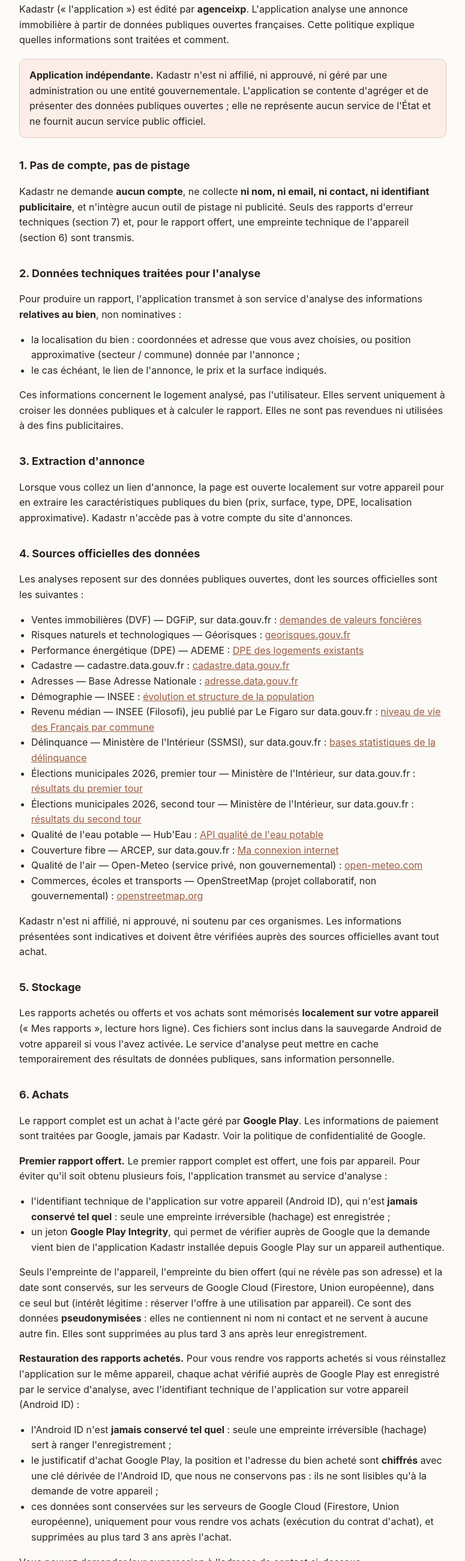
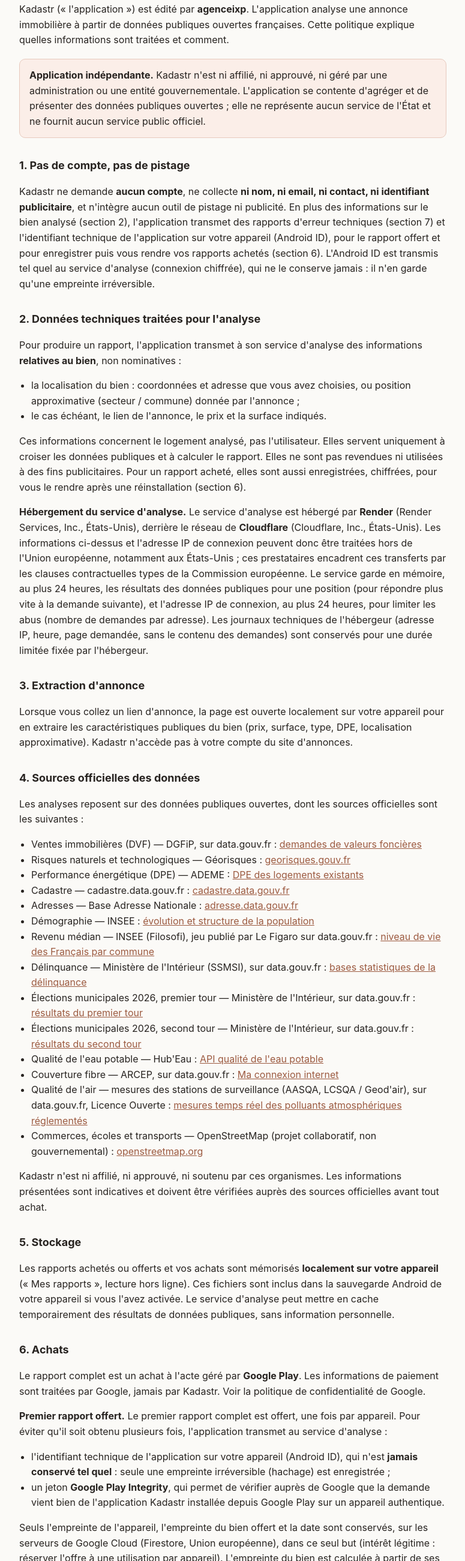
Before and after one commit to baptistemchl/kadastr-legal, a plain HTML site: page index.html in a window 1280 px wide. Shown: the part 198-2800 px from the top of the page at 60% size, without its empty margins (252-1027 px from the left). Drawn offline with Linux system fonts and the light colour scheme.

Commit message:
docs(N-SEC-03, N-SEC-05, N-SEC-06): confidentialité — empreinte du bien décrite exactement, Android ID, Render et Cloudflare, qualité de l'air LCSQA
- l'empreinte du bien permet de retrouver l'adresse : elle est désormais
  chiffrée dans les essais, et l'achat Google Play la porte (pseudonyme) ;
- l'Android ID est transmis tel quel (connexion chiffrée) puis haché, pour
  l'essai, l'enregistrement et la restauration automatique des achats ;
- hébergeur du service d'analyse (Render, Cloudflare) et transfert possible
  hors UE, IP gardée 24 h au plus pour les limites ;
- prix et surface chiffrés dans les achats enregistrés ;
- Open-Meteo remplacé par les mesures des stations (LCSQA, Licence Ouverte).

Co-Authored-By: Claude Opus 5.5 <noreply@anthropic.com>

```diff
--- a/index.html
+++ b/index.html
@@ -48,8 +48,12 @@
   <h2>1. Pas de compte, pas de pistage</h2>
   <p>Kadastr ne demande <strong>aucun compte</strong>, ne collecte <strong>ni nom, ni email,
   ni contact, ni identifiant publicitaire</strong>, et n'intègre aucun outil de pistage ni
-  publicité. Seuls des rapports d'erreur techniques (section 7) et, pour le rapport
-  offert, une empreinte technique de l'appareil (section 6) sont transmis.</p>
+  publicité. En plus des informations sur le bien analysé (section 2), l'application
+  transmet des rapports d'erreur techniques (section 7) et l'identifiant technique de
+  l'application sur votre appareil (Android ID), pour le rapport offert et pour
+  enregistrer puis vous rendre vos rapports achetés (section 6). L'Android ID est
+  transmis tel quel au service d'analyse (connexion chiffrée), qui ne le conserve
+  jamais : il n'en garde qu'une empreinte irréversible.</p>
 
   <h2>2. Données techniques traitées pour l'analyse</h2>
   <p>Pour produire un rapport, l'application transmet à son service d'analyse des
@@ -61,7 +65,20 @@
   </ul>
   <p>Ces informations concernent le logement analysé, pas l'utilisateur. Elles servent
   uniquement à croiser les données publiques et à calculer le rapport. Elles ne sont pas
-  revendues ni utilisées à des fins publicitaires.</p>
+  revendues ni utilisées à des fins publicitaires. Pour un rapport acheté, elles sont
+  aussi enregistrées, chiffrées, pour vous le rendre après une réinstallation
+  (section 6).</p>
+  <p><strong>Hébergement du service d'analyse.</strong> Le service d'analyse est hébergé
+  par <strong>Render</strong> (Render Services, Inc., États-Unis), derrière le réseau de
+  <strong>Cloudflare</strong> (Cloudflare, Inc., États-Unis). Les informations ci-dessus
+  et l'adresse IP de connexion peuvent donc être traitées hors de l'Union européenne,
+  notamment aux États-Unis ; ces prestataires encadrent ces transferts par les clauses
+  contractuelles types de la Commission européenne. Le service garde en mémoire, au plus
+  24 heures, les résultats des données publiques pour une position (pour répondre plus
+  vite à la demande suivante), et l'adresse IP de connexion, au plus 24 heures, pour
+  limiter les abus (nombre de demandes par adresse). Les journaux techniques de
+  l'hébergeur (adresse IP, heure, page demandée, sans le contenu des demandes) sont
+  conservés pour une durée limitée fixée par l'hébergeur.</p>
 
   <h2>3. Extraction d'annonce</h2>
   <p>Lorsque vous collez un lien d'annonce, la page est ouverte localement sur votre
@@ -96,8 +113,9 @@
       <a href="https://hubeau.eaufrance.fr/page/api-qualite-eau-potable">API qualité de l'eau potable</a></li>
     <li>Couverture fibre — ARCEP, sur data.gouv.fr :
       <a href="https://www.data.gouv.fr/datasets/ma-connexion-internet">Ma connexion internet</a></li>
-    <li>Qualité de l'air — Open-Meteo (service privé, non gouvernemental) :
-      <a href="https://open-meteo.com/en/docs/air-quality-api">open-meteo.com</a></li>
+    <li>Qualité de l'air — mesures des stations de surveillance (AASQA, LCSQA / Geod'air),
+      sur data.gouv.fr, Licence Ouverte :
+      <a href="https://www.data.gouv.fr/datasets/donnees-temps-reel-de-mesure-des-concentrations-de-polluants-atmospheriques-reglementes-1">mesures temps réel des polluants atmosphériques réglementés</a></li>
     <li>Commerces, écoles et transports — OpenStreetMap (projet collaboratif, non gouvernemental) :
       <a href="https://www.openstreetmap.org/">openstreetmap.org</a></li>
   </ul>
@@ -127,12 +145,17 @@
     Google que la demande vient bien de l'application Kadastr installée depuis Google Play
     sur un appareil authentique.</li>
   </ul>
-  <p>Seuls l'empreinte de l'appareil, l'empreinte du bien offert (qui ne révèle pas son
-  adresse) et la date sont conservés, sur les serveurs de Google Cloud (Firestore, Union
-  européenne), dans ce seul but (intérêt légitime : réserver l'offre à une utilisation
-  par appareil). Ce sont des données <strong>pseudonymisées</strong> : elles ne
-  contiennent ni nom ni contact et ne servent à aucune autre fin. Elles sont supprimées
-  au plus tard 3 ans après leur enregistrement.</p>
+  <p>Seuls l'empreinte de l'appareil, l'empreinte du bien offert et la date sont
+  conservés, sur les serveurs de Google Cloud (Firestore, Union européenne), dans ce seul
+  but (intérêt légitime : réserver l'offre à une utilisation par appareil).
+  L'empreinte du bien est calculée à partir de ses coordonnées : comparée à la Base
+  Adresse Nationale, qui est publique, elle permettrait de retrouver l'adresse. C'est
+  pourquoi elle est <strong>chiffrée</strong> avec une clé dérivée de l'Android ID, que
+  nous ne conservons pas (les essais accordés avant la mise à jour du service de
+  novembre 2026 la gardent non chiffrée). Ce sont des données
+  <strong>pseudonymisées</strong> : elles ne contiennent ni nom ni contact et ne servent
+  à aucune autre fin. Elles sont supprimées au plus tard 3 ans après leur
+  enregistrement.</p>
 
   <p><strong>Restauration des rapports achetés.</strong> Pour vous rendre vos rapports
   achetés si vous réinstallez l'application sur le même appareil, chaque achat vérifié
@@ -140,14 +163,24 @@
   technique de l'application sur votre appareil (Android ID) :</p>
   <ul>
     <li>l'Android ID n'est <strong>jamais conservé tel quel</strong> : seule une empreinte
-    irréversible (hachage) sert à ranger l'enregistrement ;</li>
-    <li>le justificatif d'achat Google Play, la position et l'adresse du bien acheté sont
-    <strong>chiffrés</strong> avec une clé dérivée de l'Android ID, que nous ne conservons
-    pas : ils ne sont lisibles qu'à la demande de votre appareil ;</li>
+    irréversible (hachage) sert à ranger l'enregistrement, sous un identifiant qui ne
+    peut pas être rapproché du bien sans votre appareil ;</li>
+    <li>le justificatif d'achat Google Play, la position, l'adresse, le prix et la surface
+    du bien acheté sont <strong>chiffrés</strong> avec une clé dérivée de l'Android ID,
+    que nous ne conservons pas : ils ne sont lisibles que lorsque votre appareil les
+    demande ;</li>
+    <li>au premier lancement après une installation, l'application demande ces achats
+    automatiquement, en envoyant l'Android ID et un jeton Google Play Integrity qui prouve
+    que la demande vient bien de cet appareil ;</li>
     <li>ces données sont conservées sur les serveurs de Google Cloud (Firestore, Union
     européenne), uniquement pour vous rendre vos achats (exécution du contrat d'achat),
     et supprimées au plus tard 3 ans après l'achat.</li>
   </ul>
+  <p>Dans l'achat Google Play lui-même, l'application inscrit l'empreinte du bien
+  acheté, pour que l'achat ne débloque que ce logement. C'est une donnée pseudonyme :
+  elle permet à l'éditeur de retrouver le bien concerné par un achat (par exemple pour
+  traiter une réclamation). Elle est conservée par Google avec l'historique de la
+  commande.</p>
   <p>Vous pouvez demander leur suppression à l'adresse de contact ci-dessous.</p>
 
   <h2>7. Rapports d'erreur</h2>
```
